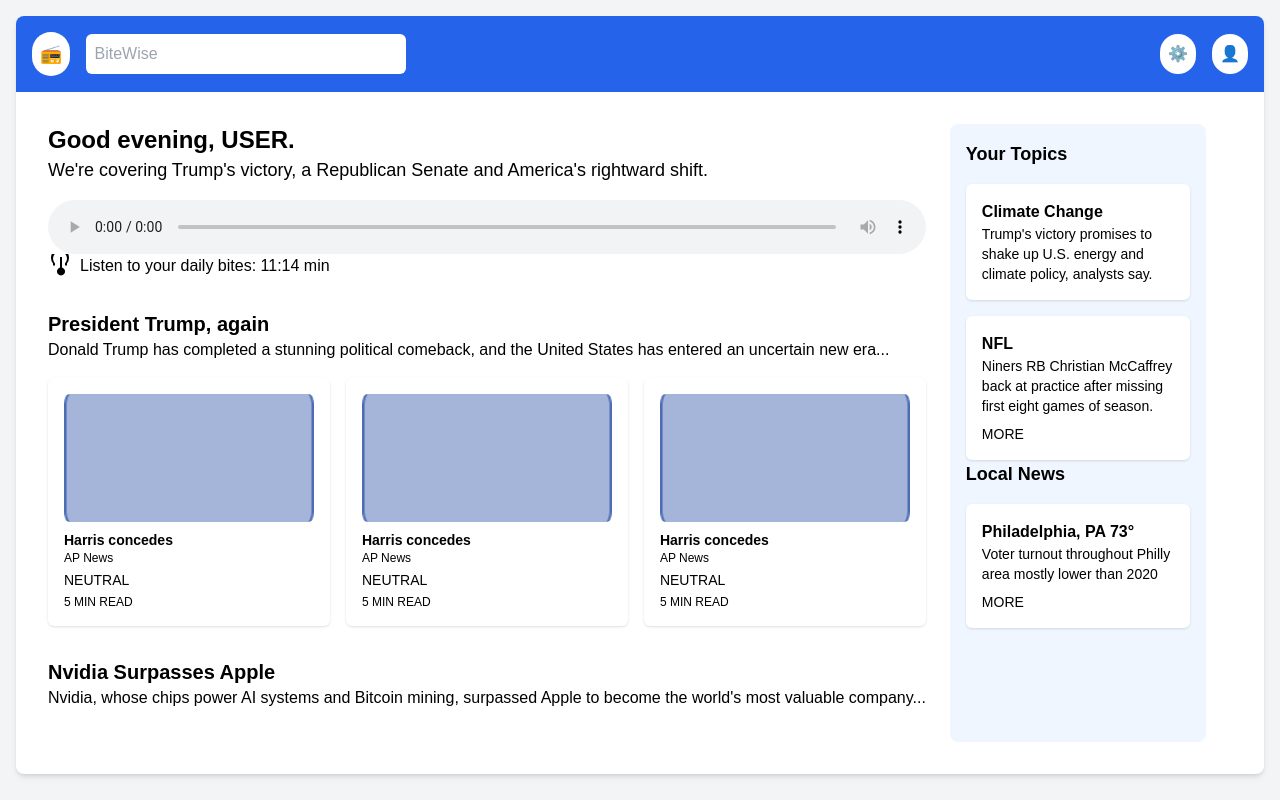
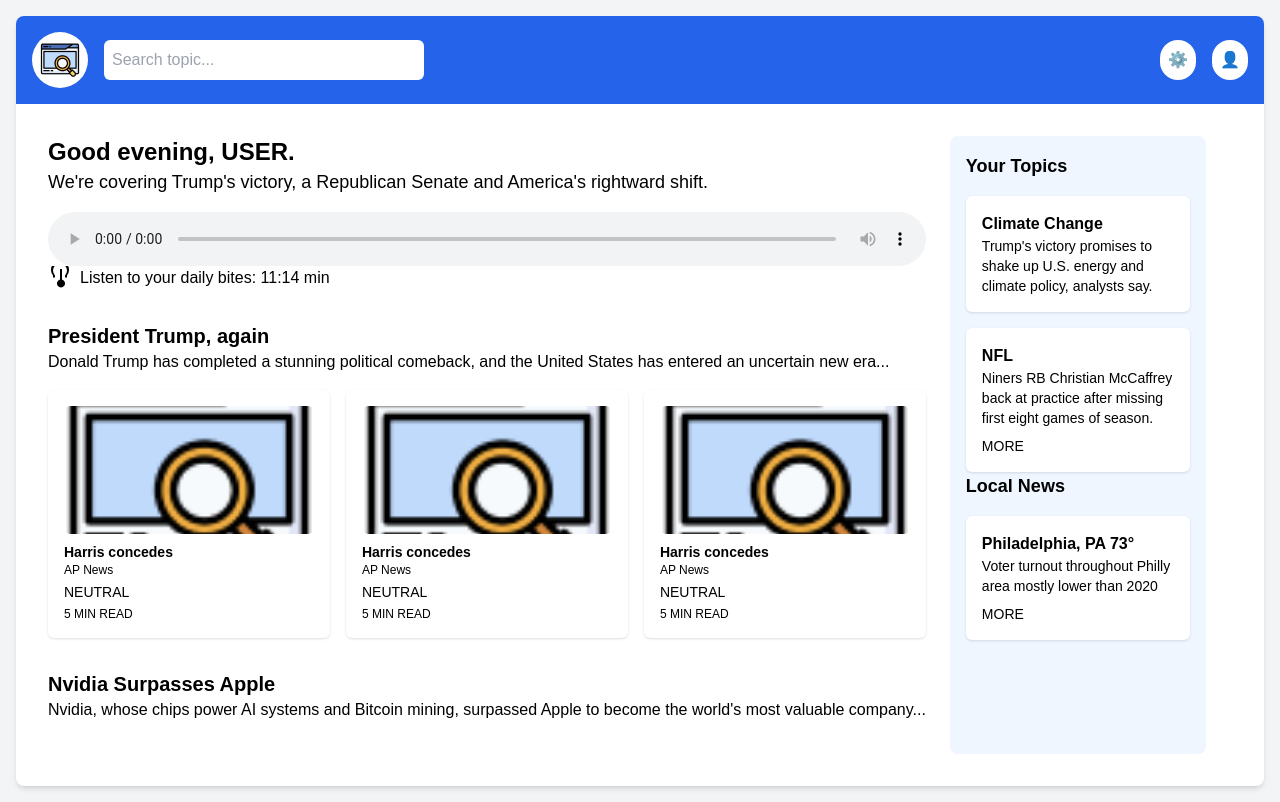
Before and after one commit to fayefzhang/bitewise, a Next.js app in the folder frontend/: page /dashboard in a window 1280 px wide. Built offline with nearby package versions, Linux system fonts and the light colour scheme.

Commit message:
header component; dashboard linked to search

```diff
--- /dev/null
+++ b/frontend/app/components/header.tsx
@@ -0,0 +1,57 @@
+"use client";
+
+import Image from "next/image";
+import { useState } from "react";
+
+interface HeaderProps {
+  onSearch: (term: string) => void;
+  placeholder?: string;
+}
+
+const Header: React.FC<HeaderProps> = ({ onSearch, placeholder = "Search for articles..." }) => {
+  const [searchTerm, setSearchTerm] = useState("");
+
+  const handleKeyDown = (e: React.KeyboardEvent<HTMLInputElement>) => {
+    if (e.key === "Enter" && searchTerm.trim()) {
+      onSearch(searchTerm.trim());
+    }
+  };
+
+  return (
+    <header className="bg-blue-600 p-4 rounded-t-lg flex justify-between items-center">
+      <div className="flex items-center space-x-4">
+        <div className="bg-white p-2 rounded-full">
+          <Image
+            src="/bitewise_logo.png" // Replace with actual image path
+            alt="logo"
+            width={40}
+            height={30}
+            className="rounded-lg"
+          />
+        </div>
+        <input
+          type="text"
+          value={searchTerm}
+          onChange={(e) => setSearchTerm(e.target.value)}
+          onKeyDown={handleKeyDown}
+          placeholder={placeholder}
+          className="p-2 rounded-md w-full md:w-80"
+        />
+      </div>
+      <div className="flex space-x-4">
+        <button className="p-2 rounded-full bg-white">
+          <span role="img" aria-label="settings">
+            ⚙️
+          </span>
+        </button>
+        <button className="p-2 rounded-full bg-white">
+          <span role="img" aria-label="user">
+            👤
+          </span>
+        </button>
+      </div>
+    </header>
+  );
+};
+
+export default Header;
--- a/frontend/app/dashboard/page.tsx
+++ b/frontend/app/dashboard/page.tsx
@@ -1,46 +1,22 @@
-/* eslint-disable @next/next/no-img-element */
-// app/dashboard/page.tsx
+"use client";
 
-"use client"; // Allows use of React hooks
-
+import Header from "../components/header";
+import { useRouter } from "next/navigation";
 import Link from "next/link";
 
-export default function Dashboard() {
+const DashboardPage: React.FC = () => {
+  const router = useRouter();
+
+  const handleSearch = (term: string) => {
+    if (term) {
+      router.push(`/search?query=${encodeURIComponent(term)}`);
+    }
+  };
+
   return (
     <div className="p-4 bg-gray-100 min-h-screen text-black">
       <div className="max-w-7xl mx-auto bg-white rounded-lg shadow-md">
-        {/* Header */}
-        <header className="bg-blue-600 p-4 rounded-t-lg flex justify-between items-center">
-          <div className="flex items-center space-x-4">
-            <div className="bg-white p-2 rounded-full">
-              {/* Icon Placeholder */}
-              <span
-                role="img"
-                aria-label="radio"
-                className="text-blue-600 text-lg"
-              >
-                📻
-              </span>
-            </div>
-            <input
-              type="text"
-              placeholder="BiteWise"
-              className="p-2 rounded-md w-full md:w-80"
-            />
-          </div>
-          <div className="flex space-x-4">
-            <button className="p-2 rounded-full bg-white">
-              <span role="img" aria-label="settings">
-                ⚙️
-              </span>
-            </button>
-            <button className="p-2 rounded-full bg-white">
-              <span role="img" aria-label="user">
-                👤
-              </span>
-            </button>
-          </div>
-        </header>
+        <Header onSearch={handleSearch} placeholder="Search topic..." />
 
         {/* Main Content */}
         <main className="p-4 md:p-8 flex flex-col md:flex-row space-y-6 md:space-y-0 md:space-x-6">
@@ -80,7 +56,7 @@ export default function Dashboard() {
                     className="bg-white p-4 rounded-md shadow w-1/3"
                   >
                     <img
-                      src="/placeholder.png"
+                      src="/bitewise_logo.png"
                       alt="Harris concedes"
                       className="w-full h-32 object-cover rounded-md mb-2"
                     />
@@ -140,4 +116,6 @@ export default function Dashboard() {
       </div>
     </div>
   );
-}
+};
+
+export default DashboardPage;
--- a/frontend/app/search/page.tsx
+++ b/frontend/app/search/page.tsx
@@ -1,5 +1,6 @@
 "use client";
 
+import Header from "../components/header";
 import Image from "next/image";
 import { Key, useState, useEffect } from "react";
 import { useSearchParams, usePathname, useRouter } from "next/navigation";
@@ -102,28 +103,7 @@ const SearchPage: React.FC = () => {
   return (
     <div className="bg-gray-100 min-h-screen p-4 md:p-8 text-black">
       <div className="max-w-7xl mx-auto bg-white rounded-lg shadow-md overflow-hidden">
-        {/* Header */}
-        <header className="bg-blue-600 p-4 rounded-t-lg flex justify-between items-center">
-          <div className="flex items-center space-x-4">
-            <div className="bg-white p-2 rounded-full">
-              <Image
-                src="/bitewise_logo.png"
-                alt="logo"
-                width={40}
-                height={30}
-                className="rounded-lg"
-              />
-            </div>
-            <input
-              type="text"
-              placeholder="Search for articles..."
-              className="p-2 rounded-md w-full md:w-80"
-              onChange={(e) => {
-                handleSearch(e.target.value);
-              }}
-            />
-          </div>
-        </header>
+        <Header onSearch={handleSearch} placeholder="Search topic..." />
 
         {/* Main Content */}
         <main className="p-4 md:p-8">
@@ -169,11 +149,12 @@ const SearchPage: React.FC = () => {
           </section>
 
           {/* Sliding Panel */}
-          <aside className={`aside-panel ${isPanelOpen ? "open" : ""} w-full md:w-64 bg-blue-50 p-4 rounded-lg`}>
-              <button
-                onClick={closePanel}
-                className="p-2 bg-gray-200 rounded-md"
+          <aside
+            className={`aside-panel ${
+              isPanelOpen ? "open" : ""
+            } w-full md:w-64 bg-blue-50 p-4 rounded-lg`}
           >
+            <button onClick={closePanel} className="p-2 bg-gray-200 rounded-md">
               Close
             </button>
             {selectedArticle && (
@@ -206,12 +187,8 @@ const SearchPage: React.FC = () => {
                       className="rounded-lg p-2 shadow-md  w-full h-full text-center bg-white"
                     >
                       <div className="flex-wrap items-center">
-                          <p className="text-xs text-gray-500">
-                            {source.title}
-                          </p>
-                          <p className="text-xs text-gray-500">
-                            {source.source}
-                          </p>
+                        <p className="text-xs text-gray-500">{source.title}</p>
+                        <p className="text-xs text-gray-500">{source.source}</p>
                         <p className="text-xs text-gray-500">{source.time}</p>
                         <p className="text-xs font-bold text-blue-600">
                           {source.bias}
```
Lines whose indentation alone changed are shown as unchanged.
